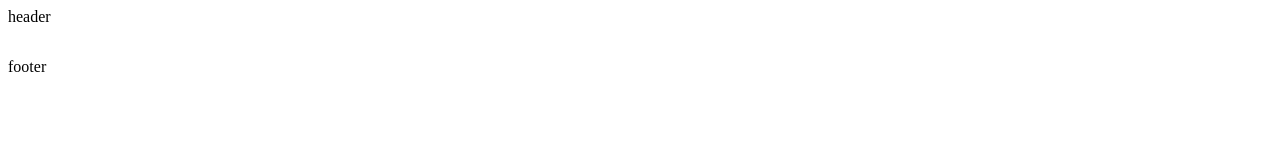
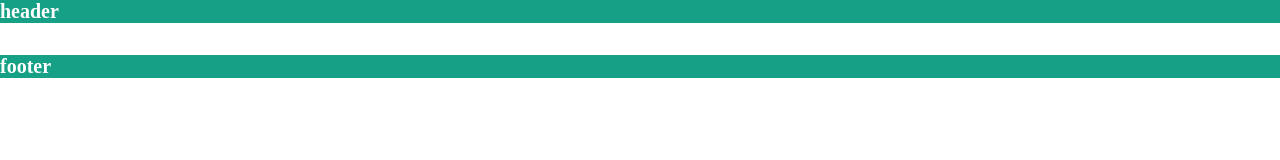
Before and after one commit to bredele/dynamic-content, a website: page index.html in a window 1280 px wide. Drawn offline with Linux system fonts and the light colour scheme.

Commit message:
added some styles

```diff
--- a/index.html
+++ b/index.html
@@ -4,9 +4,20 @@
   <meta charset="UTF-8">
   <title>Dynamic content</title>
   <style>
+    html, body {
+      margin: 0;
+    }
+
     body {
       display: flex;
       flex-direction: column;
+    }
+
+    header, footer {
+      color: white;
+      font-weight: bold;
+      font-size: 20px;
+      background: #16a085;
     }
 
     footer {
```
